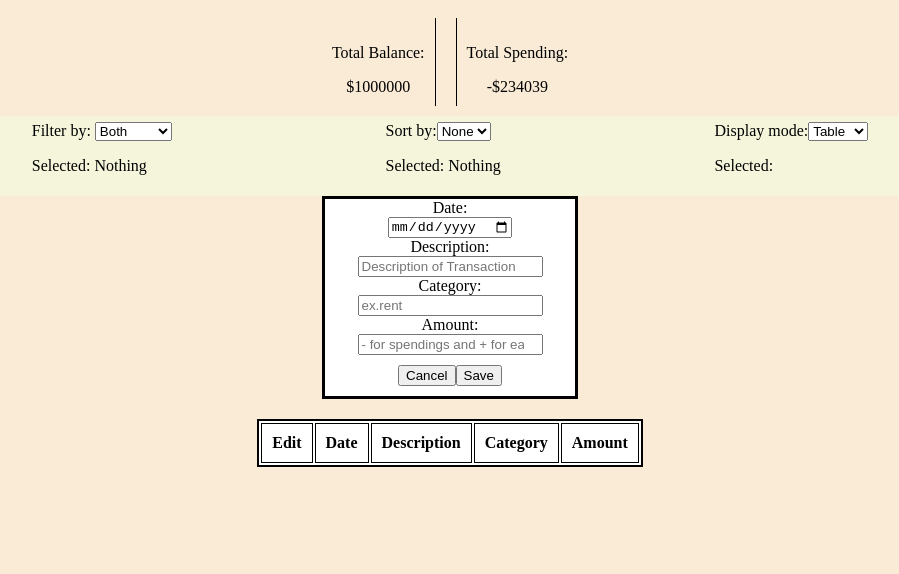
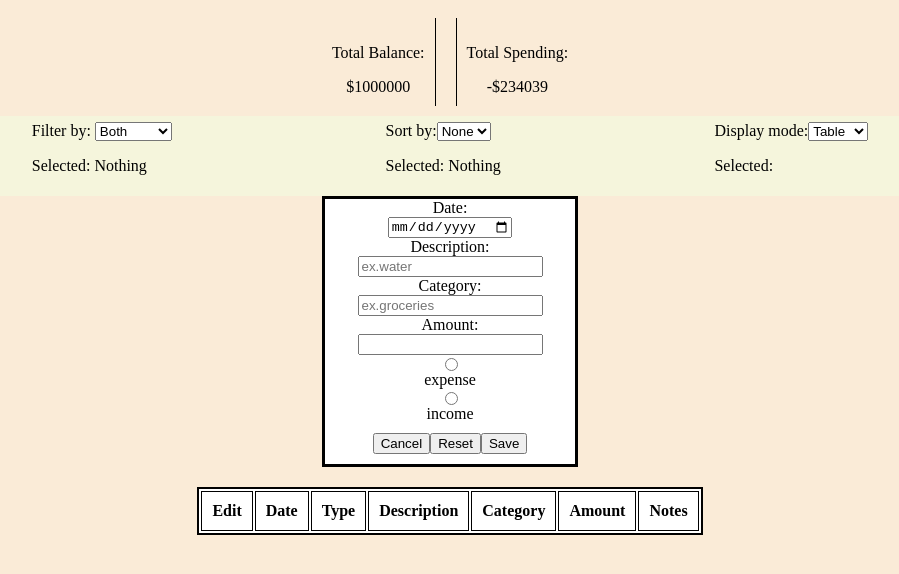
Before and after one commit to JMyoi/BudgetTracker-React, a React (Vite) app: page / in a window 1280 px wide. Both pictures are taken after a click on the button "Add Transaction". Shown: the top 574 px of the page, without its empty margins (190-1089 px from the left). Built offline with nearby package versions, Linux system fonts and the light colour scheme.

Commit message:
transaction type query

```diff
--- a/src/App.css
+++ b/src/App.css
@@ -94,3 +94,6 @@ body{
 .NoteButton{
   width:70px;
 }
+.previewNote{
+  display:inline;
+}
--- a/src/App.jsx
+++ b/src/App.jsx
@@ -23,6 +23,7 @@ function TotalInfo(){
 function BudgetTracker(){
    //this state holds an array of objects with transaction, data, and amount keys.
   const[transactions, setTransactions] = useState([]);
+
   return (
     <>
     <TotalInfo />
@@ -40,13 +41,16 @@ const[Open, setOpen] = useState(false);
 
   function handleSubmit(e){
     e.preventDefault();
+    //determine if the amount should be negative(expense) or positive(income)
+    let amt = (e.target.transactionType.value==="expense")? (-e.target.amountInput.value) : (+e.target.amountInput.value) ;
     setTransactions(
         [{
           date: e.target.dateInput.value,
           description: e.target.descriptionInput.value,
           category: e.target.categoryInput.value,
-          amount: e.target.amountInput.value,
-          id: uuidv4()
+          amount: amt,
+          type: e.target.transactionType.value,
+          id: uuidv4()//gives a unique id for all transactions by using the uuid
         }, ...transactions]
         //form.reset(); if you want the form to reset.
       );
@@ -60,13 +64,18 @@ const[Open, setOpen] = useState(false);
         <label htmlFor ="dateInput" >Date: </label>
           <input id = "dateInput" type="date" required/>
         <label htmlFor = "descriptionInput"> Description: </label>
-          <input id = "descriptionInput" type="text" required placeholder='Description of Transaction'/>
+          <input id = "descriptionInput" type="text" required placeholder='ex.water'/>
         <label htmlFor="categoryInput">Category: </label>
-          <input id = 'categoryInput' type='text' required placeholder = 'ex.rent'/>
+          <input id = 'categoryInput' type='text' required placeholder = 'ex.groceries'/>
         <label htmlFor = "amountInput">Amount: </label>
-          <input id ="amountInput" type="number" required placeholder = '- for spendings and + for earnings'/>
+          <input id ="amountInput" type="number" required />
+          <input type = 'radio' value = 'expense' name = 'transactionType'/>{/*radio group must share the same name attribute so that when one is selected the others are unselected. You also refer to the name to get the selected value*/}
+        <label htmlFor="transactionType">expense </label>
+        <input type = 'radio' value = 'income' name = 'transactionType'/>
+        <label htmlFor="transactionType">income </label>
           <div className = "TransactionBtn">
           <button type = "button" onClick = {()=>setOpen(false)}>Cancel</button>
+          <button type = "reset"> Reset</button>
           <input type="submit" value = "Save"/>
           </div>
         </form>
@@ -96,6 +105,7 @@ function RemoveButton({transactionData, transactions, setTransactions}){
 
 function Note(){
   const[show, setShow] = useState(false);
+  const[showPreview, setShowPreview] = useState(false);
   const[note, setNote] = useState('');
 
   function addNote(event){
@@ -104,8 +114,13 @@ function Note(){
 
   return (
     <td>
-    <button onClick = {()=>setShow(true)} ><img className = "NoteButton" src="src/images/speechbubble.png" alt="speech bubble" /></button>
-    {show?  <><textarea value = {note} onChange={addNote} onBlur={()=>setShow(false)}/> <button onClick={()=>setShow(false)}>X</button> </> : <></>}
+      <button onClick = {()=>{show?setShow(false):setShow(true)}} onMouseEnter={()=>{setShowPreview(true)}} onMouseLeave={()=>{setShowPreview(false)}} >
+        <img className = "NoteButton" src="src/images/speechbubble.png" alt="speech bubble" />
+      </button>
+      {showPreview? <p className= 'previewNote'>{note}</p>:<></> }
+      {show?  <><textarea value = {note} onChange={addNote} />
+            <button onClick={()=>setShow(false)}>X</button> </>
+        : <></>}
     </td>
   );
 }
@@ -122,7 +137,8 @@ function EditButton({transactionData, transactions, setTransactions}){
             description: event.target.descriptioninput.value,
             category: event.target.categoryinput.value,
             amount: event.target.amountinput.value,
-            id: transaction.id
+            type: event.target.transactionType.value,
+            id: transaction.id//id should stay the same
           }
           return NewTransaction;
         }
@@ -146,8 +162,13 @@ function EditButton({transactionData, transactions, setTransactions}){
         <input id = 'categoryinput' type='text' required />
       <label htmlFor = "amountinput">Amount: </label>
         <input id ="amountinput" type="number" required />
+        <input type = 'radio' value = 'expense' name = 'transactionType' require/>
+        <label htmlFor="transactionType">expense </label>
+        <input type = 'radio' value = 'income' name = 'transactionType' require/>
+        <label htmlFor="transactionType">income </label>
         <div className = "TransactionBtn">
         <button type = "button" onClick = {()=>setShowForm(false)}>Cancel</button>
+        <button type = "reset"> Reset</button>
         <input type="submit" value = "Save" />
         </div>
       </form>
@@ -172,9 +193,11 @@ function TableContent({transactions, setTransactions }){
           <tr id = "headerRow">
             <th className = "tableHeader">Edit</th>
             <th className = "tableHeader">Date</th>
+            <th className = 'tableHeader'>Type</th>
             <th className = "tableHeader">Description</th>
             <th className = "tableHeader">Category</th>
             <th className = "tableHeader">Amount</th>
+            <th className = "tableHeader">Notes</th>
           </tr>
         </thead>
 
@@ -184,14 +207,15 @@ function TableContent({transactions, setTransactions }){
               return(
                 <>
                 <tr className = "inputRow" key = {transactionData.id}>
-                  <td>
+                  <td className = "tableData">
                   <RemoveButton transactionData = {transactionData} transactions = {transactions} setTransactions = {setTransactions}/>
                   <EditButton transactionData = {transactionData} transactions = {transactions} setTransactions = {setTransactions}/>
                   </td>
                   <td className = "tableData">{transactionData.date} </td>
+                  <td className = "tableData">{transactionData.type} </td>
                   <td className = "tableData">{transactionData.description} </td>
                   <td className = "tableData">{transactionData.category}</td>
-                  <td className = "tableData">{transactionData.amount}</td>
+                  <td className = "tableData">{(transactionData.amount>0)?('+'+transactionData.amount):(transactionData.amount)}</td>
                   <Note/>
                   <td className="tableData">Key:{transactionData.id}</td> {/* Display the key for debugging purorses*/}
                 </tr>
@@ -219,11 +243,3 @@ export default function App() {
     </div>
   );
 }
-
-/*
-now that we use uuid for unique id and keys we can add a note value to the transacitons objects
-we can add note by using hte unique id and changing the array
-we remove unique array elements by filtering out the id that should be removed.
-we can edit my using the unique id
-
-*/
```
